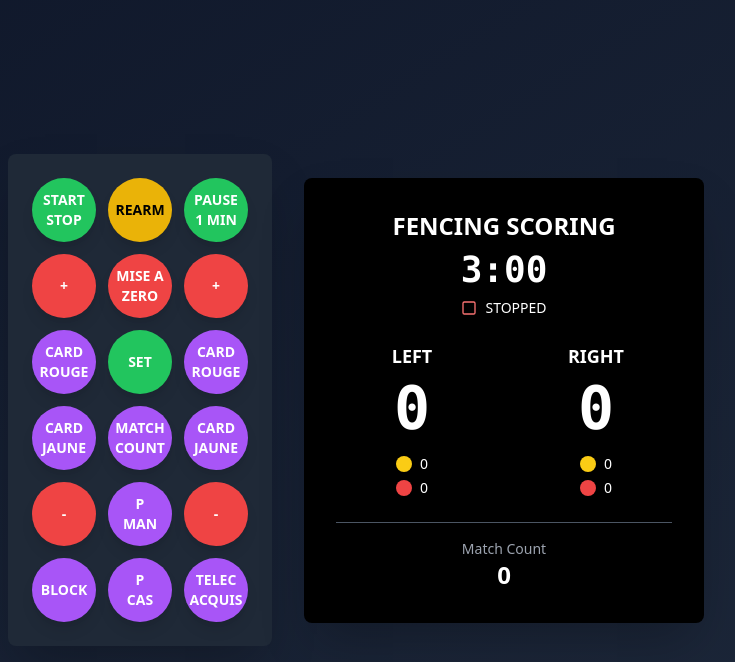
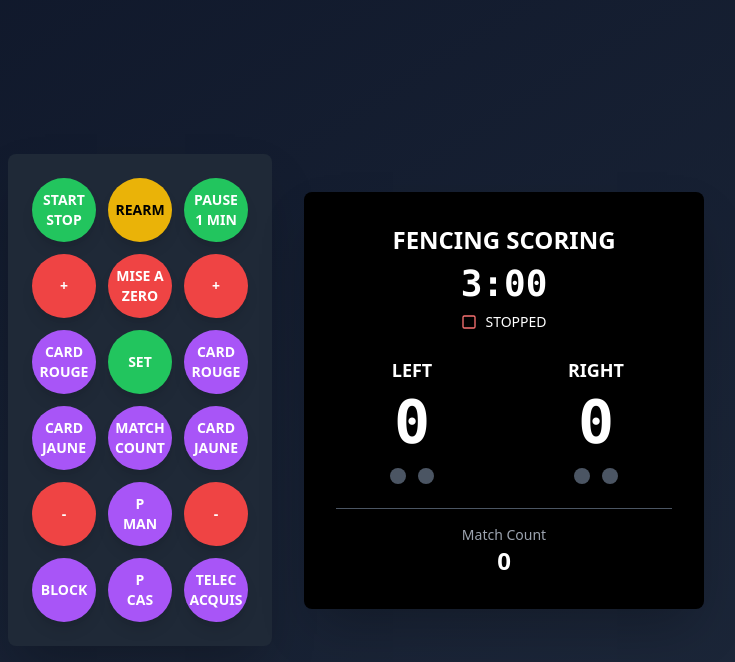
Before and after one commit to cy6erskunk/fencing-scoring-machine, a React (Vite) app: page / in a window 1280 px wide. Shown: the top 662 px of the page, without its empty margins (284-1019 px from the left). Built offline with nearby package versions, Linux system fonts and the light colour scheme.

Commit message:
Update card handling

```diff
--- a/src/components/FencingRemote.tsx
+++ b/src/components/FencingRemote.tsx
@@ -7,8 +7,8 @@ interface FencingState {
   timeRemaining: number; // in seconds
   isRunning: boolean;
   isPaused: boolean;
-  leftCards: { yellow: number; red: number };
-  rightCards: { yellow: number; red: number };
+  leftCards: { yellow: boolean; red: boolean };
+  rightCards: { yellow: boolean; red: boolean };
   matchCount: number;
 }
 
@@ -19,8 +19,8 @@ const FencingRemote: React.FC = () => {
     timeRemaining: 180, // 3 minutes
     isRunning: false,
     isPaused: false,
-    leftCards: { yellow: 0, red: 0 },
-    rightCards: { yellow: 0, red: 0 },
+    leftCards: { yellow: false, red: false },
+    rightCards: { yellow: false, red: false },
     matchCount: 0,
   });
 
@@ -165,7 +165,7 @@ const FencingRemote: React.FC = () => {
       ...prev,
       [side === 'left' ? 'leftCards' : 'rightCards']: {
         ...prev[side === 'left' ? 'leftCards' : 'rightCards'],
-        [type]: prev[side === 'left' ? 'leftCards' : 'rightCards'][type] + 1
+        [type]: !prev[side === 'left' ? 'leftCards' : 'rightCards'][type]
       }
     }));
   };
@@ -359,15 +359,9 @@ const FencingRemote: React.FC = () => {
           <div className="text-center">
             <div className="text-lg font-semibold mb-2">LEFT</div>
             <div className="text-6xl font-mono font-bold mb-4">{state.leftScore}</div>
-            <div className="space-y-1">
-              <div className="flex items-center justify-center gap-2">
-                <div className="w-4 h-4 bg-yellow-400 rounded-full"></div>
-                <span className="text-sm">{state.leftCards.yellow}</span>
-              </div>
-              <div className="flex items-center justify-center gap-2">
-                <div className="w-4 h-4 bg-red-500 rounded-full"></div>
-                <span className="text-sm">{state.leftCards.red}</span>
-              </div>
+            <div className="flex items-center justify-center gap-3">
+              <div className={`w-4 h-4 rounded-full ${state.leftCards.yellow ? 'bg-yellow-400' : 'bg-gray-600'}`}></div>
+              <div className={`w-4 h-4 rounded-full ${state.leftCards.red ? 'bg-red-500' : 'bg-gray-600'}`}></div>
             </div>
           </div>
 
@@ -375,15 +369,9 @@ const FencingRemote: React.FC = () => {
           <div className="text-center">
             <div className="text-lg font-semibold mb-2">RIGHT</div>
             <div className="text-6xl font-mono font-bold mb-4">{state.rightScore}</div>
-            <div className="space-y-1">
-              <div className="flex items-center justify-center gap-2">
-                <div className="w-4 h-4 bg-yellow-400 rounded-full"></div>
-                <span className="text-sm">{state.rightCards.yellow}</span>
-              </div>
-              <div className="flex items-center justify-center gap-2">
-                <div className="w-4 h-4 bg-red-500 rounded-full"></div>
-                <span className="text-sm">{state.rightCards.red}</span>
-              </div>
+            <div className="flex items-center justify-center gap-3">
+              <div className={`w-4 h-4 rounded-full ${state.rightCards.yellow ? 'bg-yellow-400' : 'bg-gray-600'}`}></div>
+              <div className={`w-4 h-4 rounded-full ${state.rightCards.red ? 'bg-red-500' : 'bg-gray-600'}`}></div>
             </div>
           </div>
         </div>
```
Also changed, not shown: 1 other file (tests, documents, lock files or other folders).
